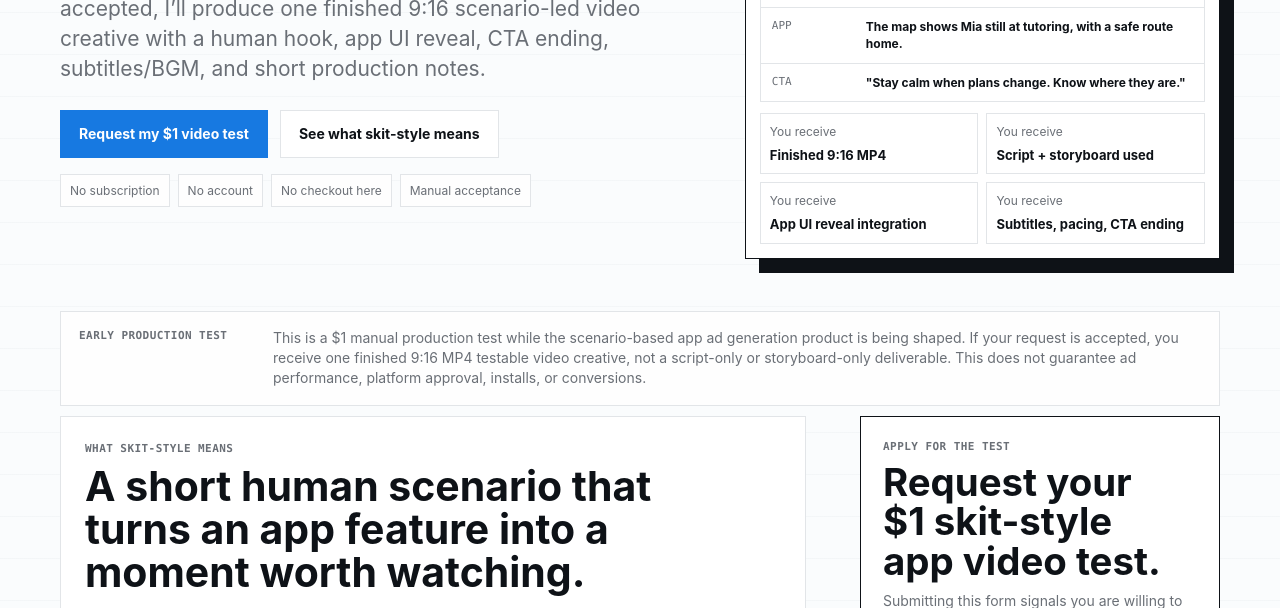
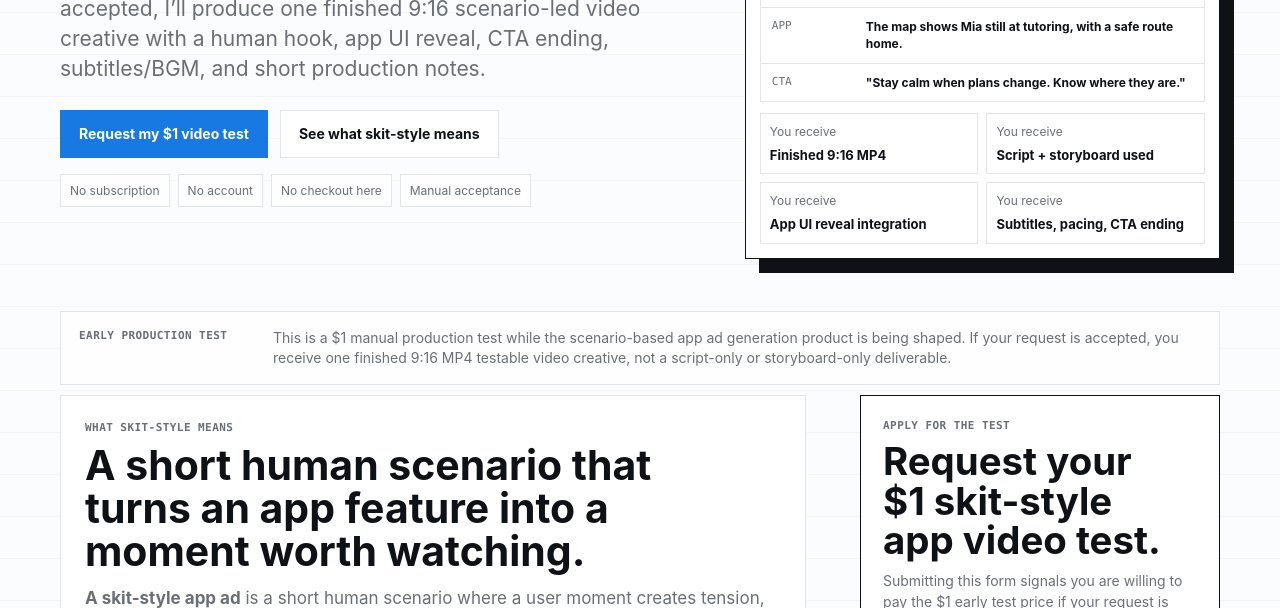
Before and after one commit to Ahakunamatata/adframe-tech, a plain HTML site: page index.html in a window 1280 px wide. Shown: the part 492-1100 px from the top of the page. Drawn offline with Linux system fonts and the light colour scheme.

Commit message:
Remove guarantee disclaimer sentence

```diff
--- a/index.html
+++ b/index.html
@@ -1175,7 +1175,7 @@
 
       <section class="shell early-note" aria-label="Early product validation note">
         <div class="section-kicker">Early production test</div>
-        <p>This is a $1 manual production test while the scenario-based app ad generation product is being shaped. If your request is accepted, you receive one finished 9:16 MP4 testable video creative, not a script-only or storyboard-only deliverable. This does not guarantee ad performance, platform approval, installs, or conversions.</p>
+        <p>This is a $1 manual production test while the scenario-based app ad generation product is being shaped. If your request is accepted, you receive one finished 9:16 MP4 testable video creative, not a script-only or storyboard-only deliverable.</p>
       </section>
 
       <div class="shell content-grid">
```
